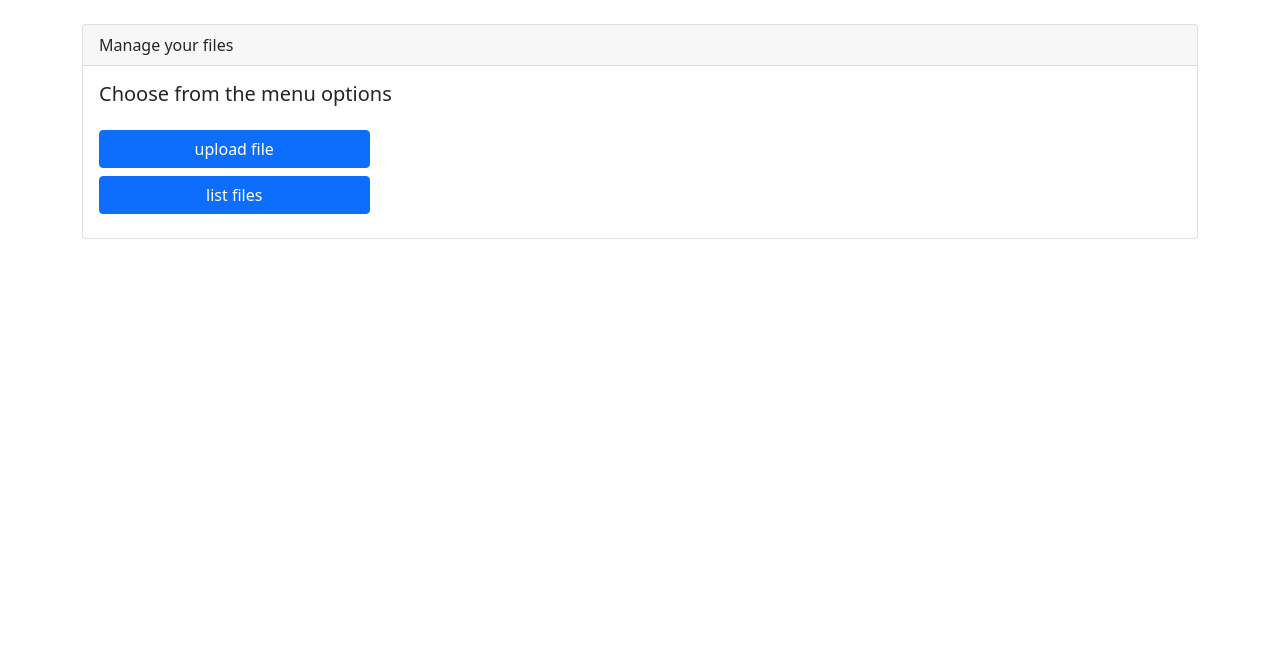
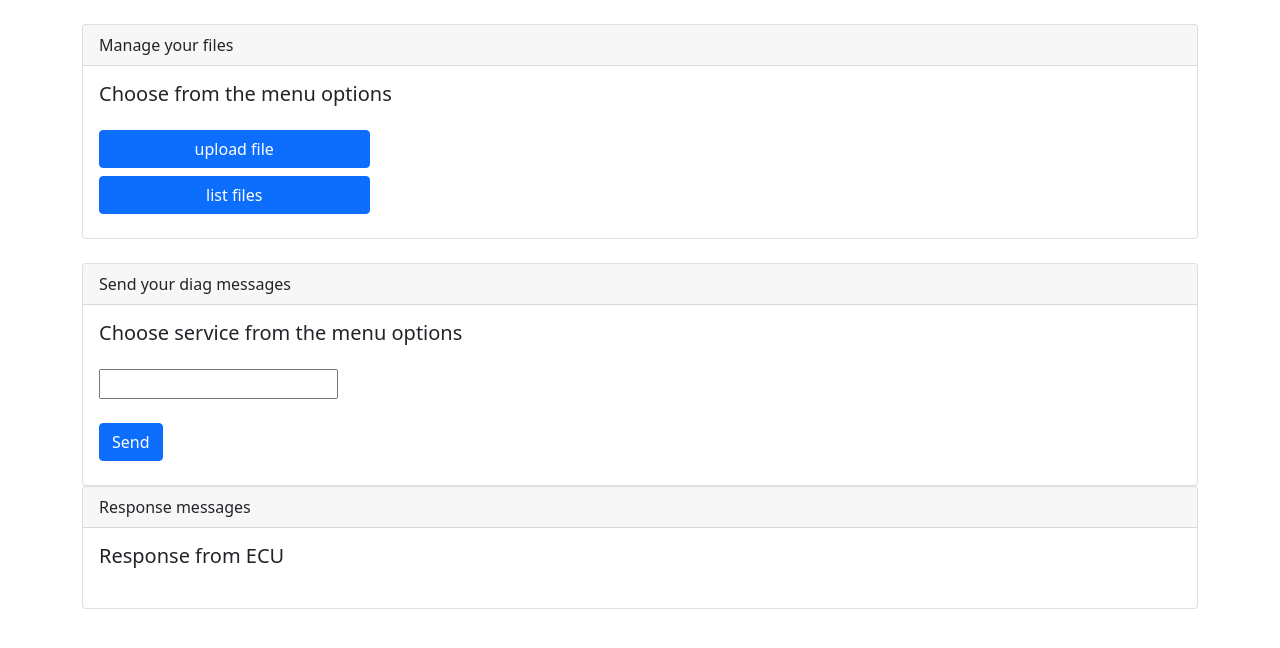
Before and after one commit to kyleng121/fotaWebserver, a Django app: page / in a window 1280 px wide. Shown: the part 56-704 px from the top of the page. Run offline with Django 4.2, Linux system fonts and the light colour scheme.

Commit message:
Update index.html

```diff
--- a/templates/interfacesApi/index.html
+++ b/templates/interfacesApi/index.html
@@ -20,4 +20,37 @@
         </div>
     </div>
 </div>
+<div class="container w-60 mt-4">
+    <div class="card">
+        <div class="card-header">
+            Send your diag messages
+        </div>
+        <div class="card-body">
+            <h5 class="card-title mb-4">Choose service from the menu options</h5>
+            <div class="mb-2">
+                <input type="text" id="diag_service"><br><br>
+                <button type="button" id="send_diag_btn" class="btn btn-primary">Send</button>
+            </div>
+        </div>
+    </div>
+    <div class="card">
+        <div class="card-header">
+            Response messages
+        </div>
+        <div class="card-body">
+            <h5 class="card-title mb-4">Response from ECU</h5>
+            <div class="mb-2">
+
+            </div>
+
+        </div>
+    </div>
+</div>
+<script>
+
+$('#send_diag_btn').on('click',function(){
+    console.log($('#diag_service').val())
+})
+
+</script>
 {% endblock %}
```
